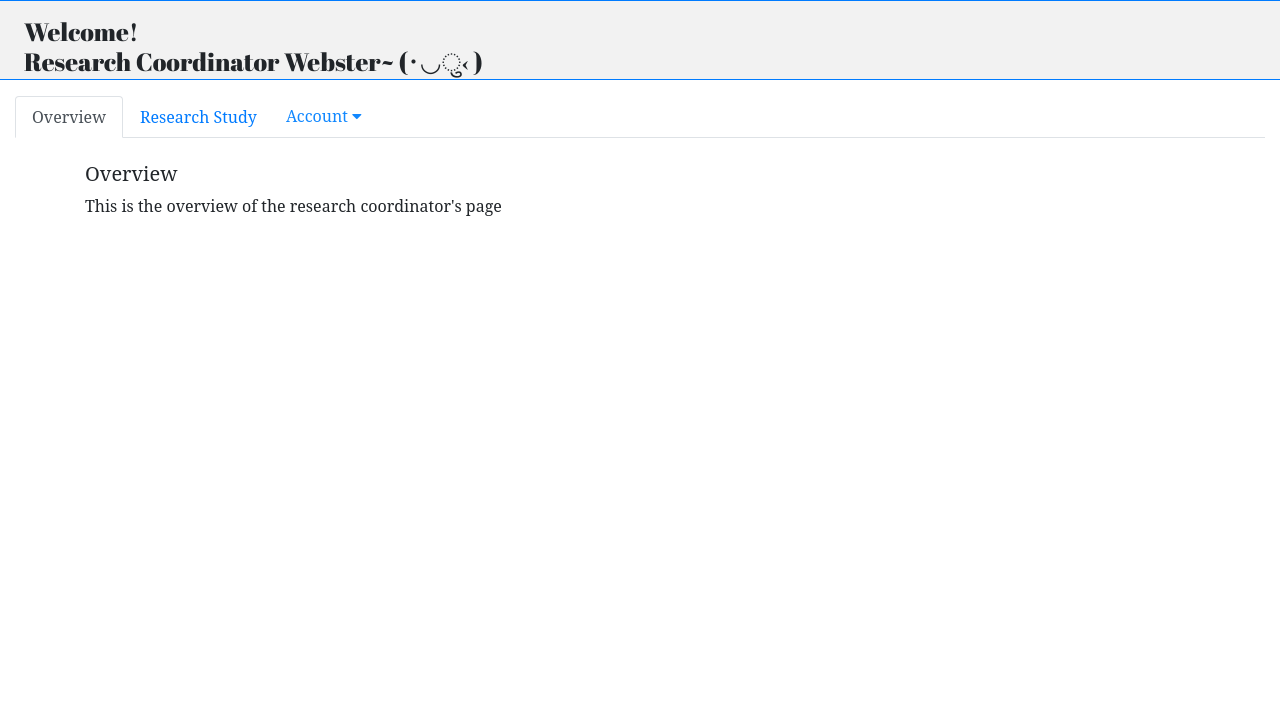
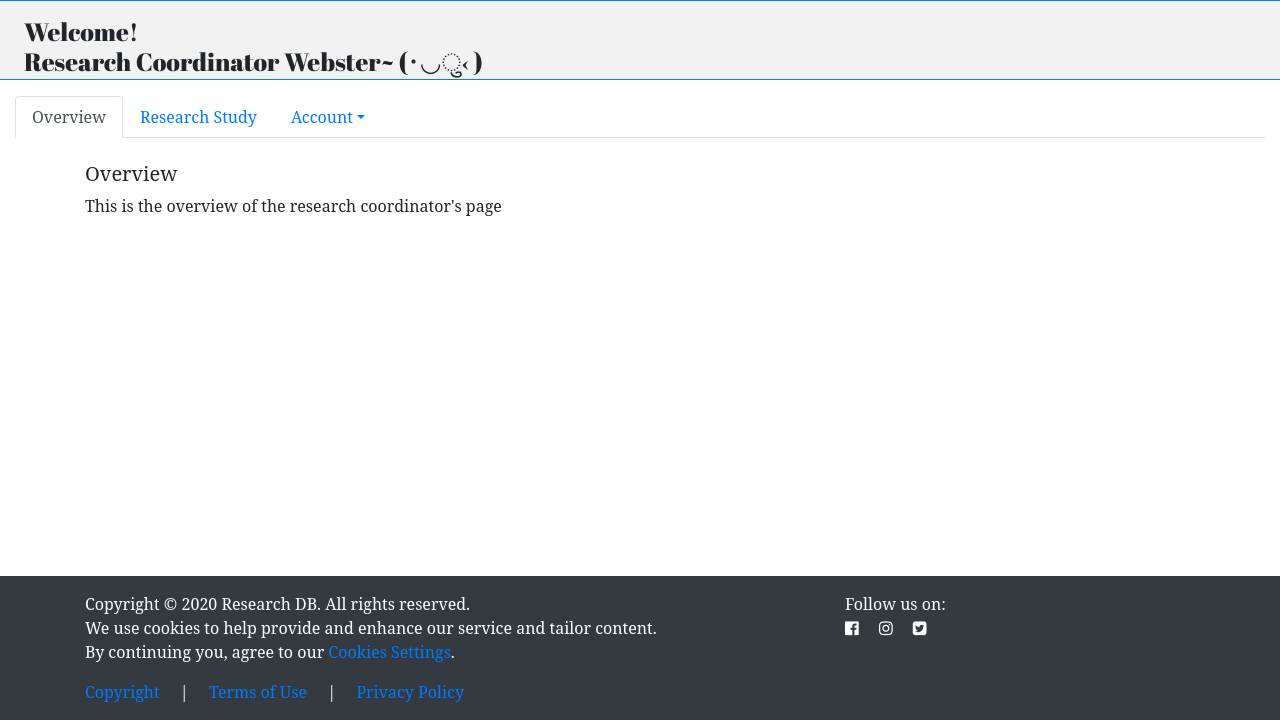
Before and after one commit to jariCruz/BSU_SC_RDB, a PHP site: page /php/researchCoordinator_page.php in a window 1280 px wide. Shown: the part 80-800 px from the top of the page. Run offline with PHP 8.4, Linux system fonts and the light colour scheme.

Commit message:
Change dropdown menu & add footer & pagination

```diff
--- a/src/css/researchCoordinator.css
+++ b/src/css/researchCoordinator.css
@@ -58,6 +58,7 @@ body {
   display: inline-block;
 }
 
+
 .dropdown-content {
   display: none;
   position: absolute;
--- a/src/js/researchCoordinator_script.js
+++ b/src/js/researchCoordinator_script.js
@@ -11,82 +11,8 @@ $(document).ready(function(){
 });
 
 
-// Global variable
-// Get the dropdown-menu
-var menu = document.getElementById("menu");
-// Get the a tags
-var link = menu.getElementsByTagName("a");
-
-
 // Get button
 var btn = document.getElementById("btn");
-// add and remove dropdown-active class from dropdown btn
-var btnActive = btn.classList.contains("dropdown-active");
-
-
-// Fix dropdown classes add border
-function fixDropdown(currentLink){
-
-    // Removes active class in the dropdown menu
-    for (var i = 0; i < link.length; i++){
-
-        if (link[i].innerText != currentLink){
-
-        link[i].className = link[i].className.replace(" active", "");
-
-
-        }// if
-
-
-    }// loop
-
-
-    // Note: Do not make btnActive global
-    // for it needs to refresh every clicks
-
-    // add and remove dropdown-active class from dropdown btn
-    var btnActive = btn.classList.contains("dropdown-active");
-
-    // Adds dropdown-active class in btn
-
-    if (btnActive == false){
-
-        btn.className += " dropdown-active";
-    }
-
-
-    btn.innerHTML = currentLink + " <span class='fa fa-caret-down'></span>";
-
-
-}// end of functi+on
-
-
-
-// Remove classes from dropdown
-function removeActive() {
-
-    // Removes active class from a tags inside the dropdown btn
-
-    for (var i = 0; i < link.length; i++){
-
-        link[i].className = link[i].className.replace(" active", "");
-    }
-
-
-    // Note: Do not make btnActive global
-    // for it needs to refresh every clicks
-
-    // add and remove dropdown-active class from dropdown btn
-    var btnActive = btn.classList.contains("dropdown-active");
-
-    // Removes dropdown-active class from btn
-
-    if (btnActive == true){
-
-        btn.className = btn.className.replace(" dropdown-active", "");
-    }
-
-}
 
 
 // Menu ends here...
--- a/src/php/researchCoordinator_page.php
+++ b/src/php/researchCoordinator_page.php
@@ -91,30 +91,25 @@
 
 </div>
 
+<!-- contains nav-tab and tab-content -->
 <div class="container-fluid">
     <div class="pt-3">
 
         <!-- Nav tabs -->
         <ul class="nav nav-tabs">
             <li class="nav-item">
-      <a class="nav-link active" href="#overview" onclick="removeActive()">Overview</a>
+            <a class="nav-link active" href="#overview">Overview</a>
             </li>
             <li class="nav-item">
-      <a class="nav-link" href="#researchStudy" onclick="removeActive()">Research Study</a>
+            <a class="nav-link" href="#researchStudy">Research Study</a>
             </li>
 
-    <div class="dropdown">
-        <button class="dropbtn" id="btn">Account <span class="fa fa-caret-down"></span></button>
-
-        <div class="dropdown-content" id="menu">
-
-            <a class="dropdown-item nav-link"
-                href="#student" onclick="fixDropdown('Student')">Student</a>
-
-            <a class="dropdown-item nav-link"
-                href="#professor" onclick="fixDropdown('Professor')">Professor</a>
-        </div>
-    </div>
+            <li class="nav-item dropdown">
+            <a class="nav-link dropdown-toggle" data-toggle="dropdown" href="#">Account</a>
+            <div class="dropdown-menu">
+                <a class="dropdown-item" href="#student">Student</a>
+                <a class="dropdown-item" href="#professor">Professor</a>
+            </li>
 
         </ul>
 
@@ -324,6 +319,23 @@
 
                         </div>
 
+
+                        <!-- Pagination -->
+
+                        <div class="container mt-3">
+
+                            <ul class="pagination justify-content-center">
+                            <li class="page-item"><a class="page-link" href="#">Previous</a></li>
+                            <li class="page-item active"><a class="page-link" href="#">1</a></li>
+                            <li class="page-item"><a class="page-link" href="#">2</a></li>
+                            <li class="page-item"><a class="page-link" href="#">3</a></li>
+                            <li class="page-item"><a class="page-link" href="#">Next</a></li>
+
+                            </ul>
+
+                        </div>
+
+
                     <!-- student account ends here -->
                     </div>
 
@@ -421,7 +433,7 @@
                     <p>Professor Pending...</p>
                     <hr>
 
-                    <!-- student account starts here -->
+                    <!-- professor account starts here -->
                     <div class="row" id="border-bg">
                         <div class="col-sm-8">
 
@@ -522,7 +534,24 @@
 
                         </div>
 
-                    <!-- student account ends here -->
+                        <!-- Pagination -->
+
+                        <div class="container mt-3">
+
+                            <ul class="pagination justify-content-center">
+                            <li class="page-item"><a class="page-link" href="#">Previous</a></li>
+                            <li class="page-item active"><a class="page-link" href="#">1</a></li>
+                            <li class="page-item"><a class="page-link" href="#">2</a></li>
+                            <li class="page-item"><a class="page-link" href="#">3</a></li>
+                            <li class="page-item"><a class="page-link" href="#">Next</a></li>
+
+                            </ul>
+
+                        </div>
+
+
+
+                    <!-- professor account ends here -->
                     </div>
 
 
@@ -541,9 +570,46 @@
     <!-- tab panes tab content -->
     </div>
 
-<!-- container fluid - contains nav-tab and tab-content -->
+<!-- contains nav-tab and tab-content -->
 </div>
 
+
+<!-- Footer -->
+<div class="fixed-bottom bg-dark text-white">
+    <footer class="border-top-2 p-3">
+
+        <div class="container">
+        <div class="row">
+            <div class="col-8 ft">
+            <p >Copyright © 2020 Research DB. All rights reserved.<br>
+                We use cookies to help provide and enhance our service and tailor content.<br>
+                By continuing you, agree to our <a href="#">Cookies Settings</a>.</p><br>
+
+            <div class="mt-n4">
+                <a href="#">Copyright</a>
+                <span class="px-3">|</span>
+
+                <a href="#">Terms of Use</a>
+                <span class="px-3">|</span>
+
+                <a href="#">Privacy Policy</a>
+
+            </div>
+            </div>
+
+            <div class="col-4">
+            <span>Follow us on:</span><br>
+
+            <span class="fa fa-facebook-official sl"></span>
+            <span class="fa fa-instagram sl px-3"></span>
+            <span class="fa fa-twitter-square sl"></span>
+            </div>
+
+        </div>
+        </div>
+
+    </footer>
+</div>
 
 <script src="../js/researchCoordinator_script.js"></script>
 
```
Lines whose indentation alone changed are shown as unchanged.
